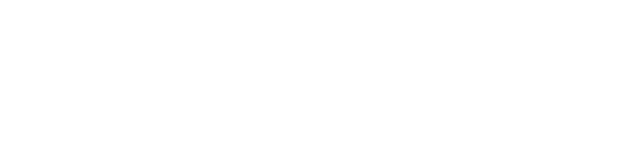
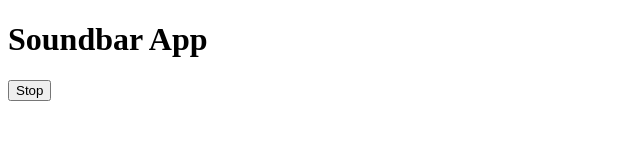
Before and after one commit to acciojob/Soundbar-sudhipkumar, a website: page main.html in a window 1280 px wide. Shown: the whole page, without its empty margins (0-640 px from the left). Drawn offline with Linux system fonts and the light colour scheme.

Commit message:
created a submission

```diff
--- a/main.html
+++ b/main.html
@@ -8,6 +8,9 @@
 
 <body>
 	<!-- the entire body must be written by student -->
+	 <h1>Soundbar App</h1>
+  <div id="buttons"></div>
+  <button class="stop">Stop</button>
     <script type="text/javascript" src="./script.js">
 </script>
 
```
